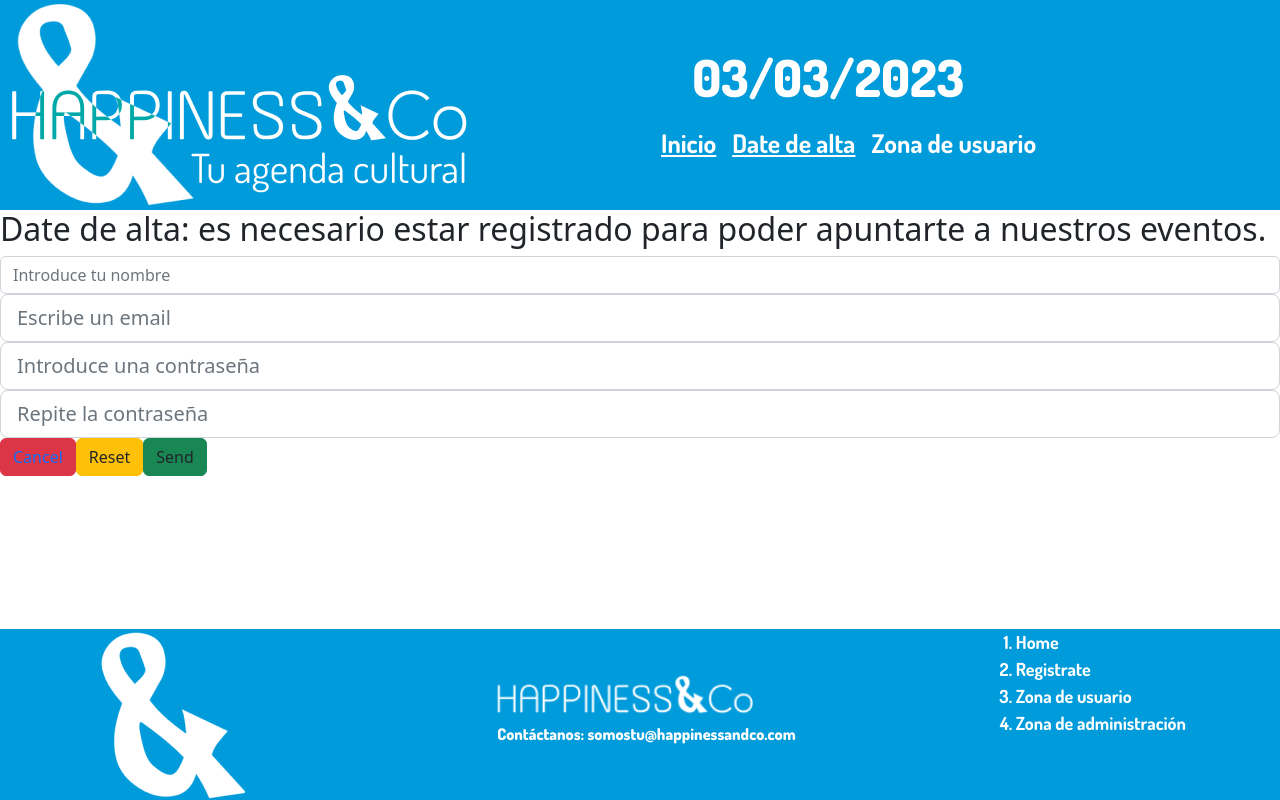
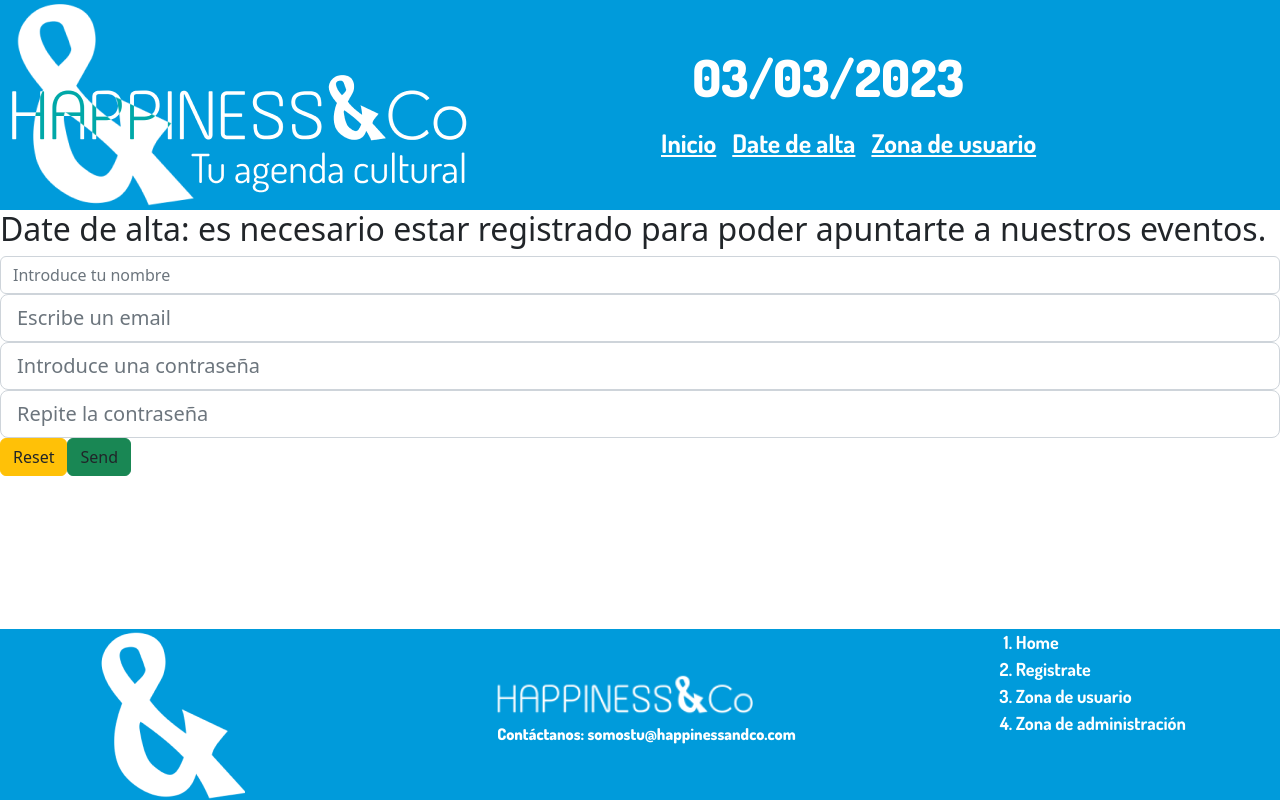
Before and after one commit to Vitoria-Oli/Upcoming-Events, a Vue app in the folder src/main/frontend/upcoming-events/: page /UserRegister in a window 1280 px wide. Built offline with nearby package versions, Linux system fonts and the light colour scheme.

Commit message:
lnk to AddEvents fixed

```diff
--- a/src/main/frontend/upcoming-events/src/components/Header.vue
+++ b/src/main/frontend/upcoming-events/src/components/Header.vue
@@ -32,7 +32,7 @@ window.onload = function formDate() {
           <div id="Nav" class="navbar-nav">
             <router-link to="/"><a class="nav-link" aria-current="page" href="#">Inicio</a></router-link>
             <router-link to="/UserRegister"><a class="nav-link" href="#">Date de alta</a></router-link>
-            <a class="nav-link" href="#">Zona de usuario</a>
+           <router-link to="/AddEvents"><a class="nav-link" href="#">Zona de usuario</a></router-link>
           </div>
         </div>
       </div>
--- a/src/main/frontend/upcoming-events/src/views/UserRegister.vue
+++ b/src/main/frontend/upcoming-events/src/views/UserRegister.vue
@@ -55,9 +55,7 @@ import Footer from "../components/Footer.vue";
       />
     </div>
     <div id="buttons-box">
-      <RouterLink to="/HomeView">
-        <button type="button" class="btn btn-danger" id="cancel">Cancel</button>
-      </RouterLink>
+
       <button
         type="button"
         class="btn btn-warning"
```
